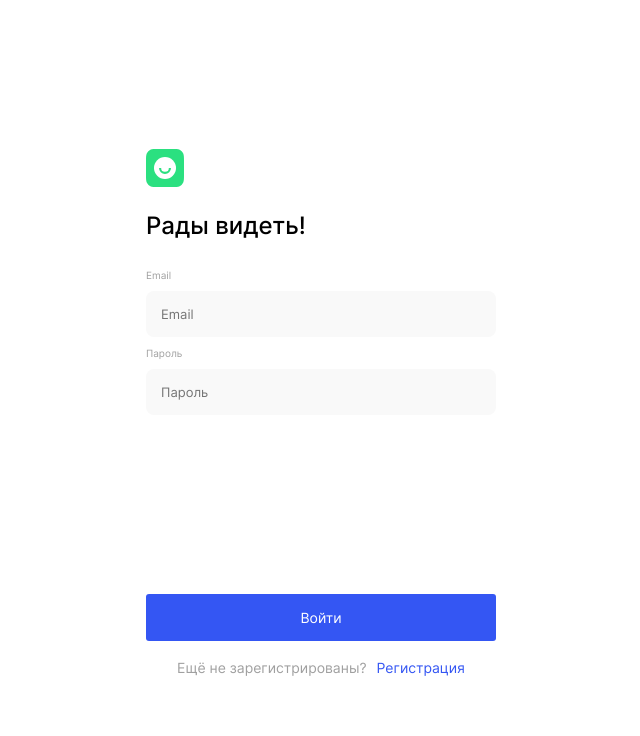
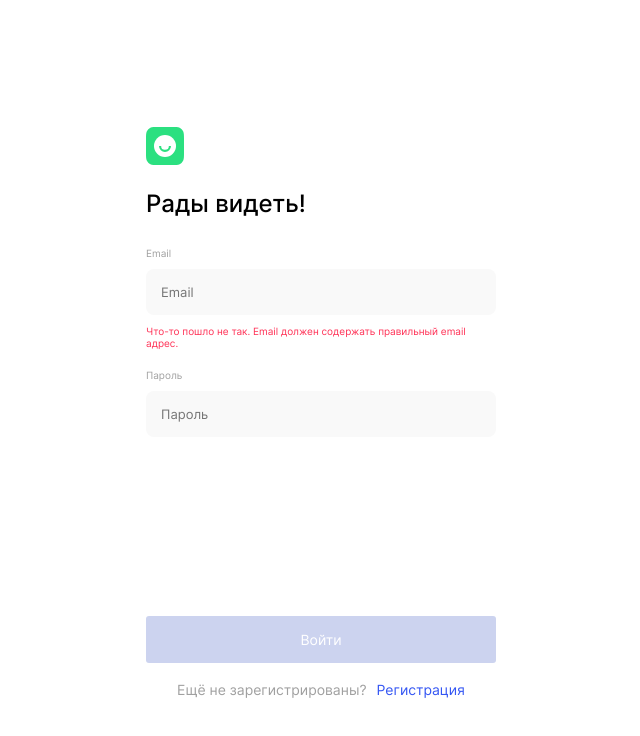
Before and after one commit to rnikolaenkov/movies-explorer-frontend, a React (Create React App) app: page /signin in a window 1280 px wide. Shown: the top 736 px of the page, without its empty margins (319-959 px from the left). Built offline with nearby package versions, Linux system fonts and the light colour scheme.

Commit message:
added validation in login added find by short (without click by search) changed config

```diff
--- a/src/components/Login/Login.js
+++ b/src/components/Login/Login.js
@@ -1,21 +1,38 @@
-import React, {useState} from "react";
+import React, {useEffect, useState} from "react";
 import './Login.css';
 import {Link, useHistory} from "react-router-dom";
 import Logo from "../Logo/Logo";
 import ErrorLabel from "../ErrorLabel/ErrorLabel";
 import AuthForm from "../AuthForm/AuthForm";
+import validator from "validator";
 
 function Login(props) {
   const history = useHistory();
   const [email, setEmail] = useState('');
+  const [errEmail, setErrEmail] = useState(false);
   const [password, setPassword] = useState('');
+  const [btnDisable, setBtnDisable] = useState(true);
 
   if (props.isLogin) {
     history.push('/movies');
   }
 
+  useEffect(() => {
+    if (errEmail) {
+      setBtnDisable(false);
+    } else {
+      setBtnDisable(true);
+    }
+  }, [errEmail]);
+
   function changeEmail(e){
-    setEmail(e.target.value);
+    const val = e.target.value;
+    setEmail(val);
+    if (validator.isEmail(val)) {
+      setErrEmail(true);
+    } else {
+      setErrEmail(false);
+    }
   }
 
   function changePassword(e){
@@ -25,6 +42,10 @@ function Login(props) {
   function onSubmit(e) {
     e.preventDefault();
     props.onSubmit(email, password);
+  }
+
+  function checkBtnDisable(btnDisable) {
+    return (btnDisable)?'disable':'';
   }
 
   return(
@@ -37,18 +58,18 @@ function Login(props) {
           <label htmlFor="email" className="auth__label">Email</label>
           <input type="email" className="auth__input" value={email} id="email" placeholder="Email" onChange={changeEmail}/>
         </div>
-        <ErrorLabel message="Что-то пошло не так" />
+        <ErrorLabel message="Что-то пошло не так. Email должен содержать правильный email адрес." errShow={!errEmail}/>
 
         <div className="auth__group-wrap">
           <label htmlFor="password" className="auth__label">Пароль</label>
           <input type="password" className="auth__input" value={password} id="password" placeholder="Пароль" onChange={changePassword}/>
         </div>
-        <ErrorLabel message="Что-то пошло не так" />
+        {/*<ErrorLabel message="Что-то пошло не так" />*/}
 
 
         <ul className="auth__nav">
           <li className="auth__nav-item">
-            <button className="auth__btn">Войти</button>
+            <button className="auth__btn" disabled={checkBtnDisable(btnDisable)}>Войти</button>
           </li>
           <li className="auth__nav-item">
             <span className="auth__text">Ещё не зарегистрированы?<Link to="/signup" className="auth__link focus">Регистрация</Link></span>
--- a/src/components/Movies/Movies.js
+++ b/src/components/Movies/Movies.js
@@ -35,6 +35,10 @@ function Movies(props) {
       window.removeEventListener('resize', handleResize)
     }
   }, []);
+
+  useEffect(() => {
+    getSearchMovieList(queryString, isShort, movieList);
+  },[isShort]);
 
   useEffect(() => {
     if (movieList.length === 0) {
--- a/src/components/SavedMovies/SavedMovies.js
+++ b/src/components/SavedMovies/SavedMovies.js
@@ -35,6 +35,10 @@ function SavedMovies(props) {
       window.removeEventListener('resize', handleResize)
     }
   }, [searchMovieList.length]);
+
+  useEffect(() => {
+    getSearchMovieList(queryString, isShort, savedMovieList);
+  },[isShort]);
 
   useEffect(() => {
     if (searchMovieList.length === 0) {
@@ -174,7 +178,7 @@ function SavedMovies(props) {
     return searchMovieList.map(card => {
       if(i <= showCount) {
         i++;
-        return <Movie movie={card} key={card.id} showModalSuccessMsg={showModalSuccessMsg} showModalErrorMsg={showModalErrorMsg} removeSavedList={handlerRemoveSavedList} saved='mylist'/>
+        return <Movie movie={card} key={card._id} showModalSuccessMsg={showModalSuccessMsg} showModalErrorMsg={showModalErrorMsg} removeSavedList={handlerRemoveSavedList} saved='mylist'/>
       }
     });
   }
--- a/src/utils/config.js
+++ b/src/utils/config.js
@@ -1,5 +1,5 @@
 export const apiConfig = {
   externalUrl: 'https://api.nomoreparties.co',
   externalApi: 'https://api.nomoreparties.co/beatfilm-movies',
-  api: 'http://localhost:3001',
+  api: 'https://api.rnikolaenkov.nomoredomains.club',
 }
```
